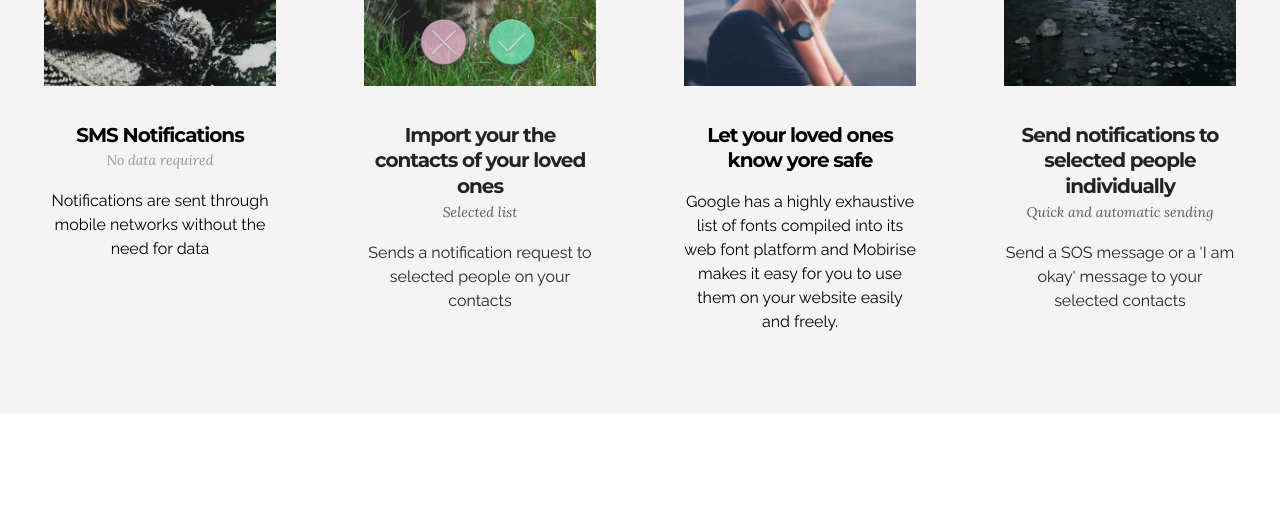
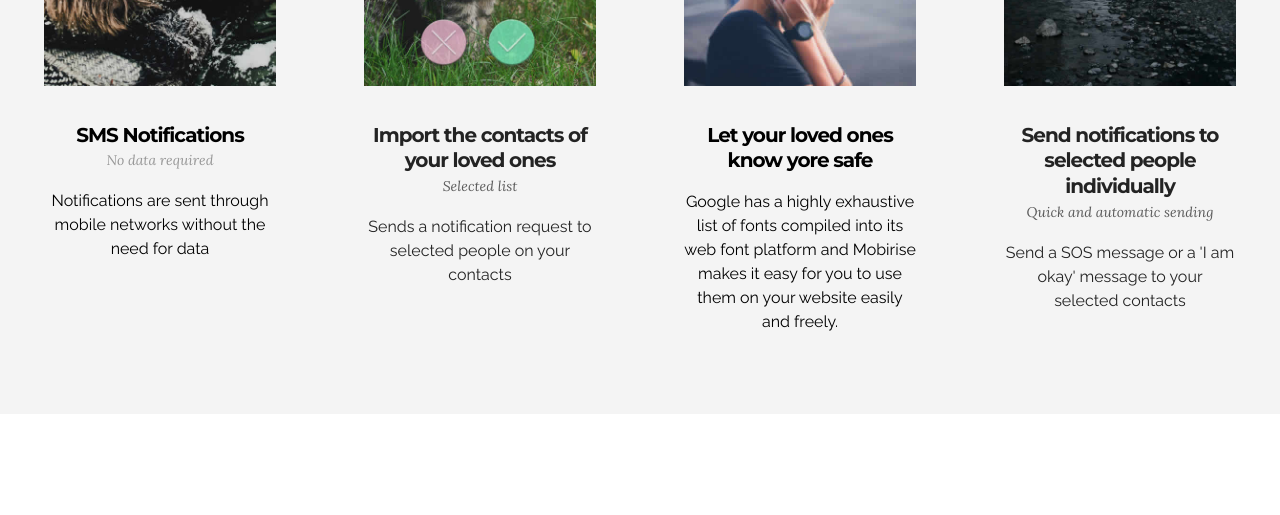
Before and after one commit to NYUAD-Hackathon-2017/Website-for-Musaeada, a plain HTML site: page index.html in a window 1280 px wide. Shown: the part 1460-1975 px from the top of the page. Drawn offline with Linux system fonts and the light colour scheme; files whose address does not match are found by name.

Commit message:
Updated some texts

```diff
--- a/index.html
+++ b/index.html
@@ -155,7 +155,7 @@
                 <div class="card cart-block">
                     <div class="card-img"><img src="assets/images/interface-screenshot2.jpg" class="card-img-top"></div>
                     <div class="card-block">
-                        <h4 class="card-title">Import your the contacts of your loved ones</h4>
+                        <h4 class="card-title">Import the contacts of your loved ones</h4>
                         <h5 class="card-subtitle">Selected list</h5>
                         <p class="card-text">Sends a notification request to selected people on your contacts</p>
 
```
